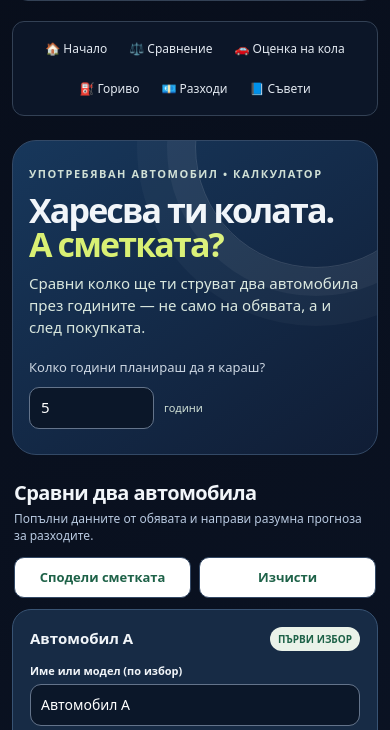
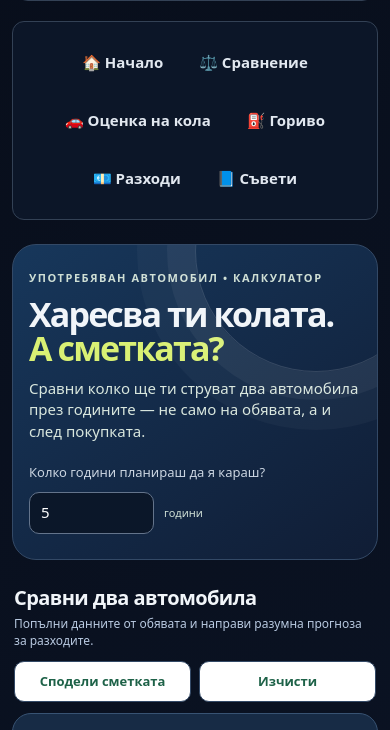
Before and after one commit to zlatiiliiski-pixel/StruvaLiSi-Web, a plain HTML site: page sravnenie.html in a window 390 px wide. Shown: the part 95-825 px from the top of the page. Drawn offline with Linux system fonts and the light colour scheme.

Commit message:
Update sravnenie.html

```diff
--- a/sravnenie.html
+++ b/sravnenie.html
@@ -197,7 +197,27 @@ div[style*="background:#fff"]{
     padding: 8px;
   }
 }
-</style></head><body><main class="wrap">
+
+/* По-голямо и четливо меню */
+.site-menu {
+  gap: 16px;
+  padding: 20px;
+}
+
+.site-menu a {
+  font-size: 18px;
+  font-weight: 600;
+  padding: 12px 14px;
+}
+
+@media (max-width: 600px) {
+  .site-menu a {
+    font-size: 15px;
+    padding: 10px;
+  }
+}
+
+  </style></head><body><main class="wrap">
 <header class="top"><div class="logo"><span class="logo-mark">🚗</span> Струва ли си?</div><div class="top-note">Преди да подпишеш — сметни цялата цена.</div></header>
 
 <nav class="site-menu">
```
